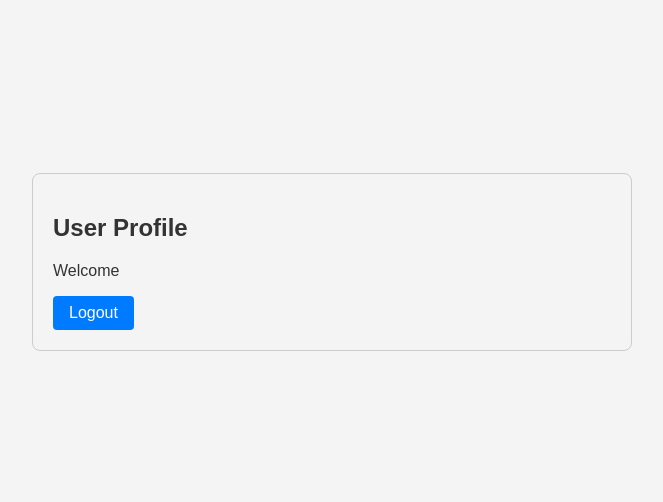
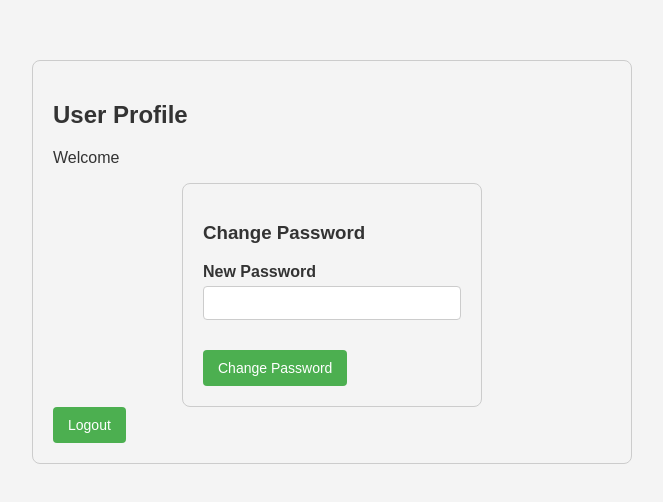
Before and after one commit to vinayck007/React-app, a React (Create React App) app: page /profile in a window 1280 px wide. Shown: the part 138-640 px from the top of the page, without its empty margins (308-971 px from the left). Built offline with nearby package versions, Linux system fonts and the light colour scheme.

Commit message:
Change Password Form

```diff
--- a/src/components/Auth/AuthContext.js
+++ b/src/components/Auth/AuthContext.js
@@ -1,17 +1,28 @@
-
-import { createContext, useContext, useState } from 'react';
+import { createContext, useContext, useState, useEffect } from 'react';
 
 const AuthContext = createContext();
 
 export const AuthProvider = ({ children }) => {
   const [token, setToken] = useState(null);
 
+  useEffect(() => {
+    // Check local storage for an existing token when the component mounts
+    const storedToken = localStorage.getItem('firebaseToken');
+    if (storedToken) {
+      setToken(storedToken);
+    }
+  }, []);
+
   const login = (userToken) => {
     setToken(userToken);
+    // Save the token to local storage
+    localStorage.setItem('firebaseToken', userToken);
   };
 
   const logout = () => {
     setToken(null);
+    // Remove the token from local storage on logout
+    localStorage.removeItem('firebaseToken');
   };
 
   return (
--- /dev/null
+++ b/src/components/Auth/ChangePasswordForm.js
@@ -0,0 +1,65 @@
+import { useState, useRef } from 'react';
+import classes from './ChangePasswordForm.module.css';
+
+const ChangePasswordForm = () => {
+  const newPasswordRef = useRef();
+  const [feedback, setFeedback] = useState(null);
+
+  const changePassword = async (newPassword) => {
+    try {
+      const idToken = localStorage.getItem('firebaseToken');
+
+      const response = await fetch(
+        `https://identitytoolkit.googleapis.com/v1/accounts:update?key=AIzaSyBcXaTkdRyb--LJgi1urut9jM9gdsSDpOM`,
+        {
+          method: 'POST',
+          headers: {
+            'Content-Type': 'application/json',
+          },
+          body: JSON.stringify({
+            idToken: idToken,
+            password: newPassword,
+            returnSecureToken: true,
+          }),
+        }
+      );
+
+      if (response.ok) {
+        // Password changed successfully
+        setFeedback('Password changed successfully');
+      } else {
+        const data = await response.json();
+        // Handle specific error messages from Firebase
+        setFeedback(data.error.message || 'Password change failed');
+      }
+    } catch (error) {
+      // Handle network or other errors
+      setFeedback('An error occurred. Please try again.');
+      console.error(error.message);
+    }
+  };
+
+  const submitHandler = (event) => {
+    event.preventDefault();
+    const newPassword = newPasswordRef.current.value;
+    changePassword(newPassword);
+  };
+
+  return (
+    <div className={classes['change-password-form']}>
+      <h3>Change Password</h3>
+      {feedback && <p className={classes.feedback}>{feedback}</p>}
+      <form onSubmit={submitHandler}>
+        <div className={classes.control}>
+          <label htmlFor="new-password">New Password</label>
+          <input type="password" id="new-password" required ref={newPasswordRef} />
+        </div>
+        <div className={classes.actions}>
+          <button type="submit">Change Password</button>
+        </div>
+      </form>
+    </div>
+  );
+};
+
+export default ChangePasswordForm;
--- /dev/null
+++ b/src/components/Auth/ChangePasswordForm.module.css
@@ -0,0 +1,67 @@
+
+.change-password-form {
+  max-width: 300px;
+  margin: 0 auto;
+  padding: 20px;
+  border: 1px solid #ccc;
+  border-radius: 8px;
+}
+
+.feedback {
+  color: rgb(0, 255, 0);
+}
+
+.control {
+  margin-bottom: 15px;
+}
+
+label {
+  display: block;
+  margin-bottom: 5px;
+}
+
+input {
+  width: 100%;
+  padding: 8px;
+  box-sizing: border-box;
+  border: 1px solid #ccc;
+  border-radius: 4px;
+  font-size: 14px;
+}
+
+.actions {
+  margin-top: 15px;
+}
+
+button {
+  background-color: #4caf50;
+  color: white;
+  border: none;
+  padding: 10px 15px;
+  text-align: center;
+  text-decoration: none;
+  display: inline-block;
+  font-size: 14px;
+  border-radius: 4px;
+  cursor: pointer;
+}
+
+/* UserProfile.module.css */
+.profile-container {
+  display: flex;
+  justify-content: center;
+  align-items: center;
+  height: 100vh;
+}
+
+.profile-content {
+  max-width: 600px;
+  width: 100%;
+  padding: 20px;
+  border: 1px solid #ccc;
+  border-radius: 8px;
+}
+
+.profile-content h2 {
+  margin-bottom: 20px;
+}
--- a/src/components/Profile/UserProfile.js
+++ b/src/components/Profile/UserProfile.js
@@ -2,6 +2,7 @@
 import React from 'react';
 import { useAuth } from '../Auth/AuthContext';
 import { useNavigate } from 'react-router-dom';
+import ChangePasswordForm from '../Auth/ChangePasswordForm'
 import classes from './UserProfile.module.css'
 
 const UserProfile = () => {
@@ -21,6 +22,7 @@ const UserProfile = () => {
       <div className={classes['profile-content']}>
         <h2>User Profile</h2>
         <p>Welcome</p>
+        <ChangePasswordForm/>
         <button onClick={handleLogout}>Logout</button>
     </div>
     </div>
```
